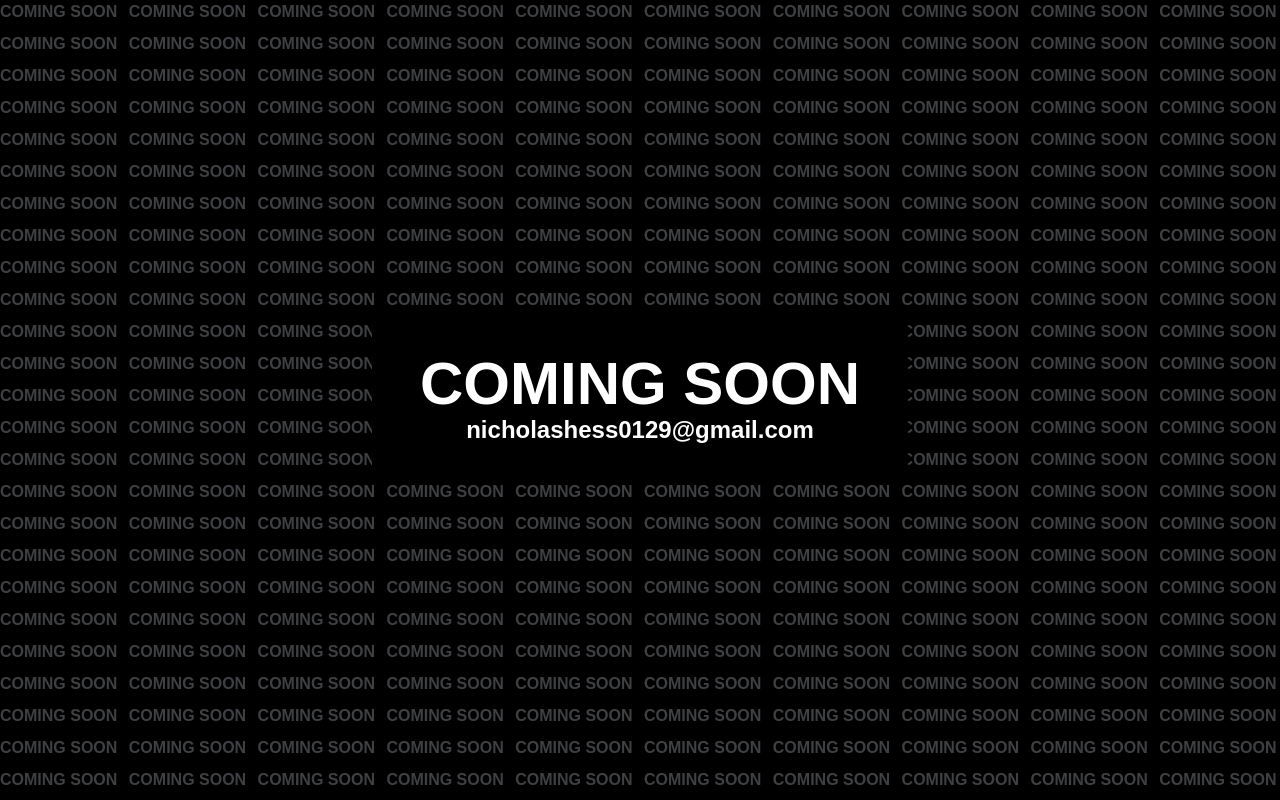
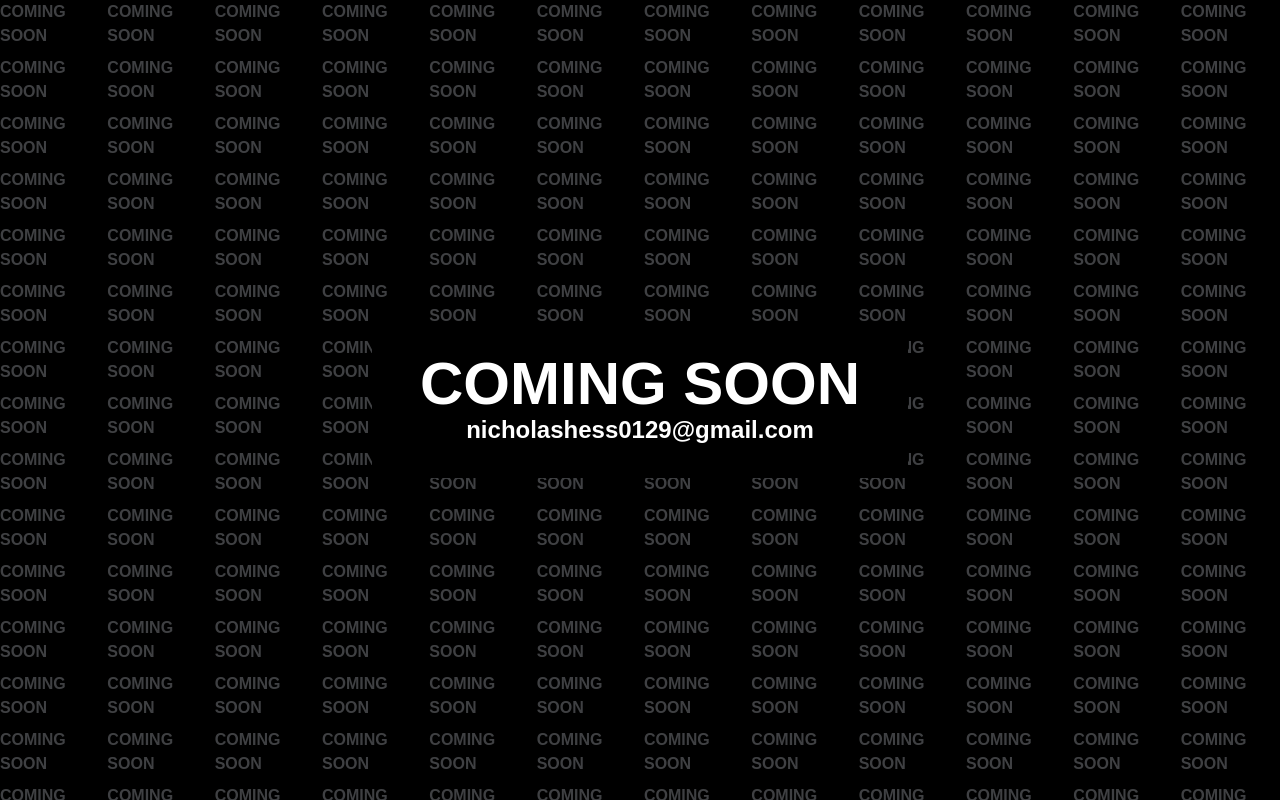
Before and after one commit to hessnt30/port, a Next.js app: page / in a window 1280 px wide. Built offline with nearby package versions, Linux system fonts and the light colour scheme.

Commit message:
Change grid layout from 2 to 3 columns

```diff
--- a/app/page.tsx
+++ b/app/page.tsx
@@ -5,7 +5,7 @@ export default function Home() {
     <div className="relative h-screen w-screen overflow-hidden bg-black flex items-center justify-center">
 
       {/* Background */}
-      <div className="absolute inset-0 z-0 grid grid-cols-2 md:grid-cols-4 lg:grid-cols-8 xl:grid-cols-10 gap-2 opacity-30 text-gray-300 text-sm md:text-base font-bold select-none pointer-events-none">
+      <div className="absolute inset-0 z-0 grid grid-cols-3 md:grid-cols-6 lg:grid-cols-10 xl:grid-cols-12 gap-2 opacity-30 text-gray-300 text-sm md:text-base font-bold select-none pointer-events-none">
         {comingSoon.map((item, index) => (
           <span key={index}>{item}</span>
         ))}
```
